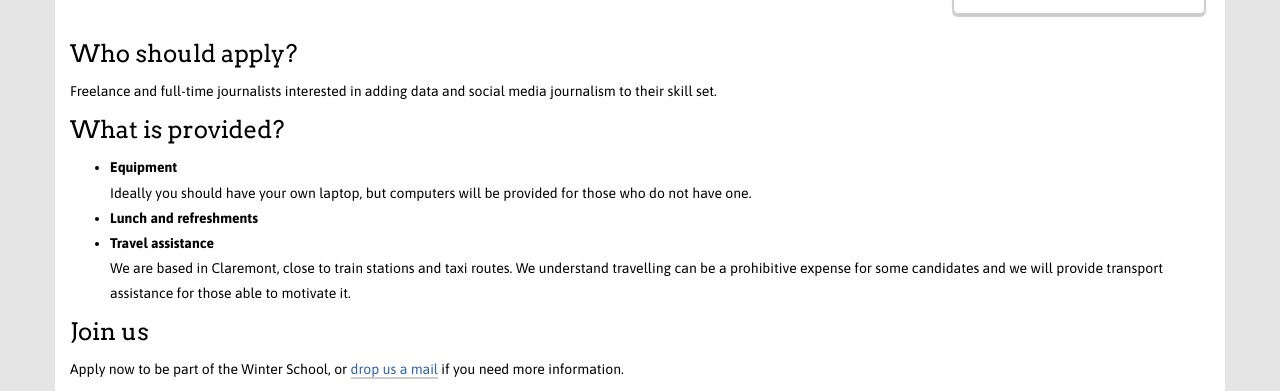
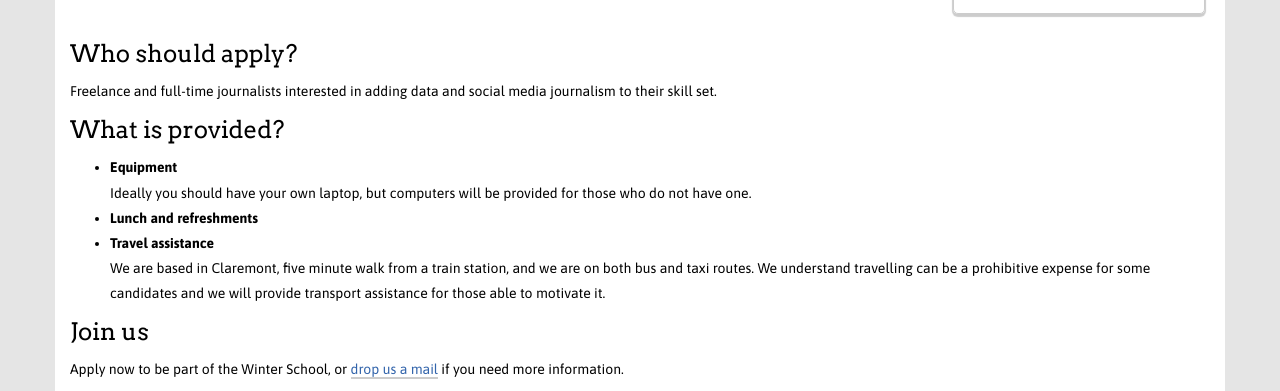
Before and after one commit to Code4SA/winterschool, a Jekyll site: the page built from index.html, in a window 1280 px wide and 900 px high, scrolled down 1271 px, cut to the strip 0-391 px from the top of the window. Built offline with Jekyll 4.4.1, drawn with Linux system fonts in a browser that asks for light colours; some of the changed text lies outside the part shown.

Commit message:
copy changes

```diff
--- a/index.html
+++ b/index.html
@@ -89,7 +89,7 @@ title: Data Journalism Winter School
                 Ideally you should have your own laptop, but computers will be provided for those who do not have one.
                 <li><strong>Lunch and refreshments</strong></li>
                 <li><strong>Travel assistance</strong></li>
-                We are based in Claremont, close to train stations and taxi routes. We understand travelling can be a prohibitive expense for some candidates and we will provide transport assistance for those able to motivate it.
+                We are based in Claremont, five minute walk from a train station, and we are on both bus and taxi routes. We understand travelling can be a prohibitive expense for some candidates and we will provide transport assistance for those able to motivate it.
             </ul>
         </section>
 
```
Also changed, not shown: other parts of index.html (+1 -1 lines).
